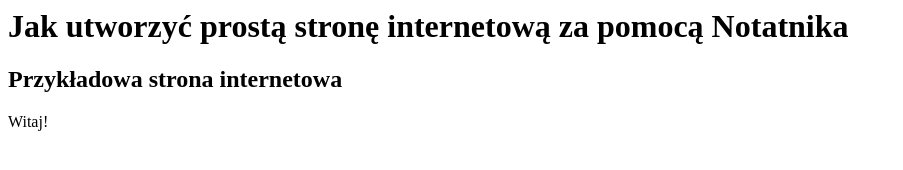
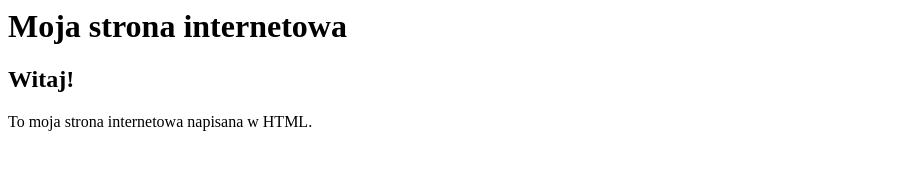
Before and after one commit to wklesnietamalpa/wklesnietamalpa.github.io, a plain HTML site: page index.html in a window 1280 px wide. Shown: the whole page, without its empty margins (0-903 px from the left). Drawn offline with Linux system fonts and the light colour scheme.

Commit message:
Update index.html

```diff
--- a/index.html
+++ b/index.html
@@ -10,12 +10,12 @@
 <body>
 
 
-<h1> Jak utworzyć prostą stronę internetową za pomocą Notatnika </h1>
+<h1> Moja strona internetowa </h1>
 
-<h2> Przykładowa strona internetowa </h2>
+<h2> Witaj! </h2>
 
 
-<p>Witaj!
+<p>To moja strona internetowa napisana w HTML.
 
 
 </body>
```
